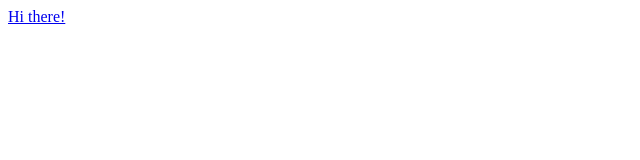
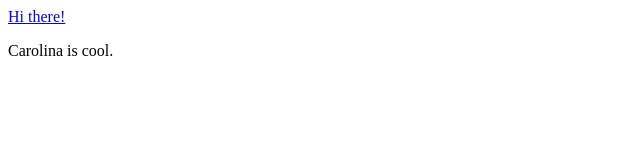
Before and after one commit to carolinareid/carolinareid.github.io, a plain HTML site: page index.html in a window 1280 px wide. Shown: the full height of the page, 0-640 px from the left. Drawn offline with Linux system fonts and the light colour scheme.

Commit message:
Update index.html

```diff
--- a/index.html
+++ b/index.html
@@ -5,5 +5,7 @@
 	</head>
 	<body>
 	<a href="http://i.huffpost.com/gen/964776/thumbs/s-CATS-KILL-BILLIONS-large.jpg?10">Hi there!</a>
+	<p>Carolina is cool.</p>
 	</body>
+
 </html>
```
